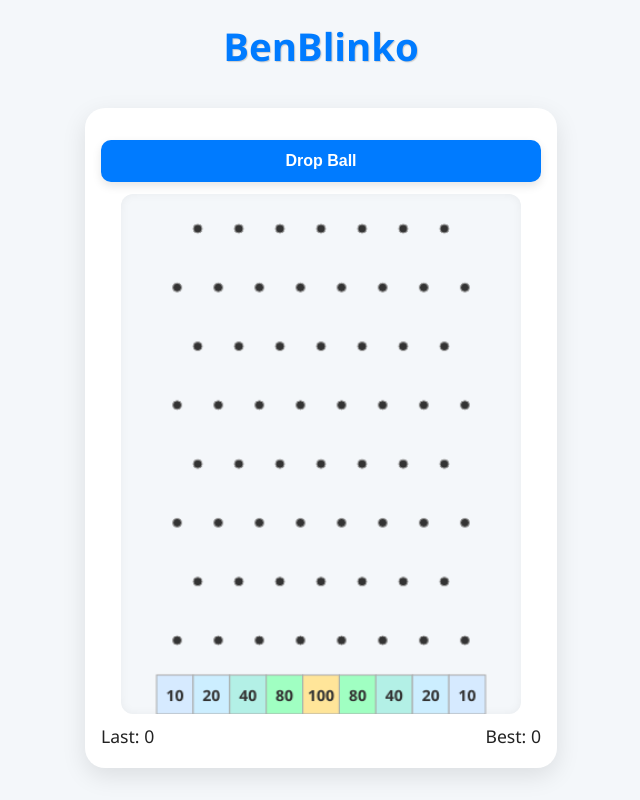
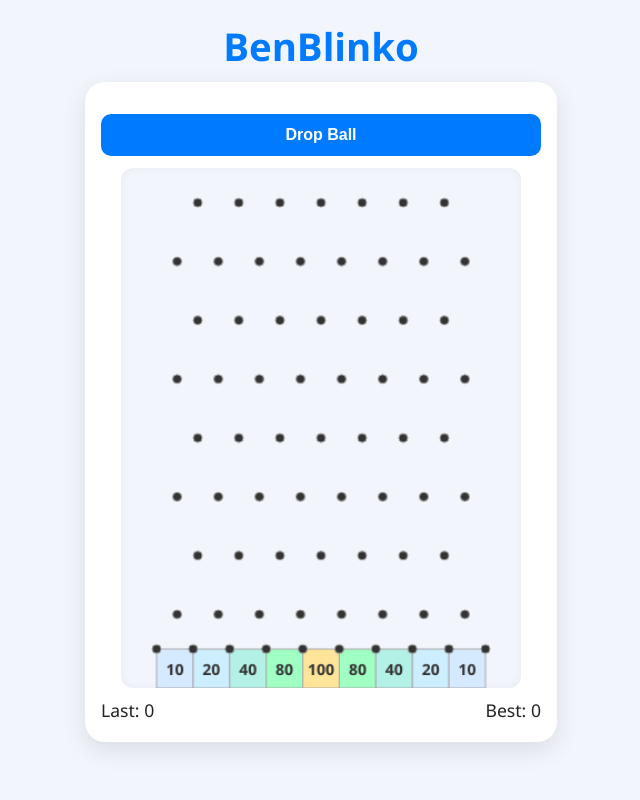
Before and after one commit to BensBar/games, a plain HTML site: page blinko.html in a window 1280 px wide. Shown: the whole page, without its empty margins (319-959 px from the left). Drawn offline with Linux system fonts and the light colour scheme.

Commit message:
Update blinko.html

```diff
--- a/blinko.html
+++ b/blinko.html
@@ -1,4 +1,4 @@
-<!-- BenBlinko 5x UI Enhanced Version - Generated 2025-06-18 01:37:56 -->
+<!-- BenBlinko Slot Edge Pegs Version - Generated 2025-06-18 01:41:40 -->
 <!DOCTYPE html>
 <html lang="en">
 <head>
@@ -7,16 +7,13 @@
   <title>BenBlinko</title>
   <style>
     :root {
-      --bg: #f4f7fa;
+      --bg: #f2f6fc;
       --primary: #007bff;
-      --accent: #ffc107;
-      --text: #222;
       --ball: #ff4d4d;
       --peg: #bbb;
       --peg-shadow: #999;
       --slot-colors: #d6eaff, #cceeff, #b3f0e6, #a0ffc2, #ffe599, #a0ffc2, #b3f0e6, #cceeff, #d6eaff;
     }
-
     body {
       margin: 0;
       font-family: 'Segoe UI', sans-serif;
@@ -24,38 +21,32 @@
       display: flex;
       flex-direction: column;
       align-items: center;
-      color: var(--text);
+      color: #222;
     }
-
     h1 {
-      margin-top: 20px;
+      margin: 20px 0 10px;
       font-size: 2.4em;
       color: var(--primary);
-      text-shadow: 1px 1px 1px #ccc;
     }
-
     #game-container {
-      margin-top: 10px;
       background: white;
       border-radius: 20px;
-      box-shadow: 0 8px 24px rgba(0, 0, 0, 0.1);
+      box-shadow: 0 8px 24px rgba(0,0,0,0.1);
       padding: 20px 16px;
+      max-width: 440px;
       width: 95vw;
-      max-width: 440px;
       display: flex;
       flex-direction: column;
       align-items: center;
     }
-
     canvas {
       width: 100%;
       max-width: 400px;
+      aspect-ratio: 1 / 1.3;
       border-radius: 12px;
-      aspect-ratio: 1 / 1.3;
       background: var(--bg);
-      box-shadow: inset 0 0 10px rgba(0, 0, 0, 0.05);
+      box-shadow: inset 0 0 8px rgba(0,0,0,0.05);
     }
-
     .btn {
       background: var(--primary);
       color: white;
@@ -65,16 +56,9 @@
       border: none;
       cursor: pointer;
       font-weight: bold;
-      box-shadow: 0 4px 10px rgba(0, 0, 0, 0.1);
       margin: 12px 0;
       width: 100%;
-      transition: background 0.2s ease;
     }
-
-    .btn:hover {
-      background: #0056b3;
-    }
-
     #score-bar {
       display: flex;
       justify-content: space-between;
@@ -82,7 +66,6 @@
       font-size: 1.1em;
       margin-top: 10px;
     }
-
     #leaderboard {
       margin-top: 12px;
       width: 100%;
@@ -91,7 +74,6 @@
       border-radius: 10px;
       box-shadow: 0 2px 6px rgba(0, 0, 0, 0.1);
     }
-
     #leaderboard ol {
       margin: 0;
       padding-left: 18px;
@@ -112,7 +94,6 @@
       <ol id="lb-list"></ol>
     </div>
   </div>
-
   <script>
     const canvas = document.getElementById("blinko-canvas");
     const ctx = canvas.getContext("2d");
@@ -137,11 +118,19 @@
           if (x > BOARD_MARGIN && x < W - BOARD_MARGIN) pegs.push({ x, y });
         }
       }
+
       slots = [];
       const slotW = (W - 2 * BOARD_MARGIN) / SLOT_COUNT;
       for (let i = 0; i < SLOT_COUNT; i++) {
         let x = BOARD_MARGIN + i * slotW;
         slots.push({ x, w: slotW, reward: SLOT_REWARDS[i], color: SLOT_COLORS[i], glow: false });
+      }
+
+      // Add invisible pegs at slot edges
+      for (let i = 0; i <= SLOT_COUNT; i++) {
+        let pegX = BOARD_MARGIN + i * slotW;
+        let pegY = H - SLOT_HEIGHT;
+        pegs.push({ x: pegX, y: pegY });
       }
     }
 
@@ -204,20 +193,18 @@
 
     function draw() {
       ctx.clearRect(0, 0, W, H);
-
-      slots.forEach((slot, idx) => {
+      slots.forEach(slot => {
         ctx.fillStyle = slot.color;
         ctx.fillRect(slot.x, H - SLOT_HEIGHT, slot.w, SLOT_HEIGHT);
         ctx.strokeStyle = "#aaa";
         ctx.strokeRect(slot.x, H - SLOT_HEIGHT, slot.w, SLOT_HEIGHT);
-
-        ctx.fillStyle = slot.glow ? "#111" : "#333";
+        ctx.fillStyle = slot.glow ? "#000" : "#333";
         ctx.font = "bold 14px Segoe UI";
         ctx.textAlign = "center";
         ctx.fillText(slot.reward, slot.x + slot.w / 2, H - SLOT_HEIGHT / 2 + 6);
       });
 
-      pegs.forEach(peg => {
+      for (let peg of pegs) {
         ctx.beginPath();
         ctx.arc(peg.x, peg.y, PEG_RADIUS, 0, 2 * Math.PI);
         ctx.fillStyle = "var(--peg)";
@@ -226,7 +213,7 @@
         ctx.fill();
         ctx.strokeStyle = "#999";
         ctx.stroke();
-      });
+      }
 
       if (ball) {
         ctx.beginPath();
```
